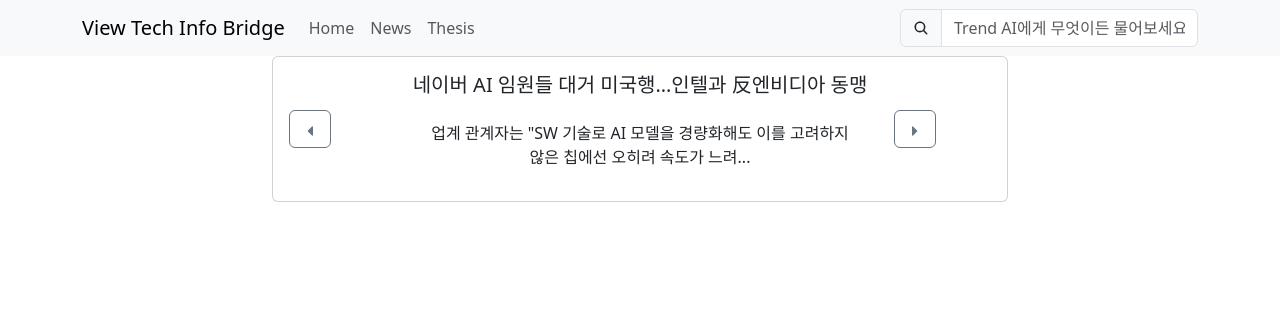
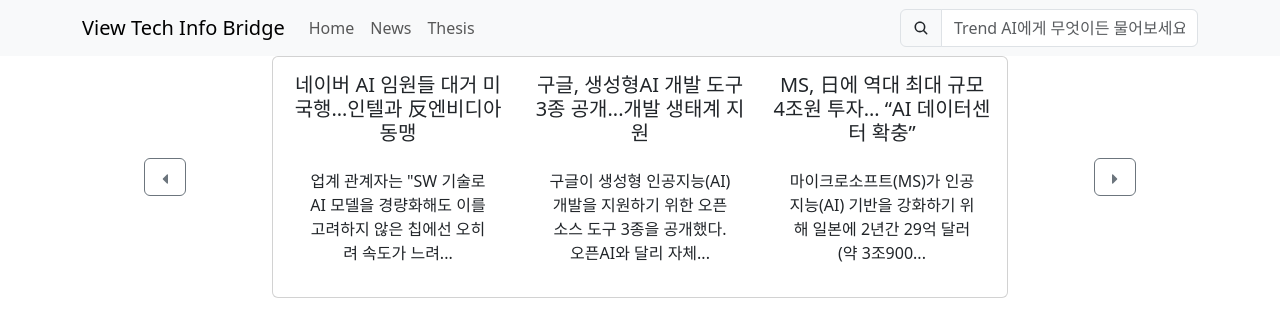
Before and after one commit to davJ-star/view-tech-info-bridge, a React (Create React App) app in the folder src/main/front/: page / in a window 1280 px wide. Shown: the top 336 px of the page. Built offline with nearby package versions, Linux system fonts and the light colour scheme.

Commit message:
feat: 3 stage slide

```diff
--- a/src/main/front/src/screens/home/index.tsx
+++ b/src/main/front/src/screens/home/index.tsx
@@ -30,32 +30,40 @@
         "\"울 엄마도 나도 20대 '리즈' 시절로 돌아갈 수 있다\"…'이것' 하나면 된다",
       body: "데뷔 62년차 ‘국민 배우’이자 ‘국민 엄마’ ‘국민 할매’ 나문희 씨가 영화 '수상한 그녀'처럼 20대 리...",
     },
+    {
+      title: '삼성페이 사용자 70% 삼성월렛으로 전환',
+      body: '삼성전자는 기존 삼성페이 사용자의 70% 이상이 삼성월렛으로 전환했다고 밝혔다. 삼성월렛 출...',
+    },
   ]);
   const [currentIndex, setCurrentIndex] = useState<number>(0);
 
   const handleNextNews = useCallback<() => void>(() => {
-    setCurrentIndex((currentIndex + 1) % news.length);
+    setCurrentIndex((currentIndex + 3) % news.length);
   }, [currentIndex, news.length]);
 
   const handlePrevNews = useCallback<() => void>(() => {
-    setCurrentIndex((currentIndex - 1 + news.length) % news.length);
+    setCurrentIndex((currentIndex - 3 + news.length) % news.length);
   }, [currentIndex, news.length]);
 
   console.log(currentIndex);
 
   return (
     <Container>
-      <Row className="justify-content-center">
-        <Col xs={12} md={8}>
+      <Row className="justify-content-center align-items-center">
+        <Col xs={2}>
+          <Button
+            variant="outline-secondary"
+            onClick={handlePrevNews}
+            className="d-block mx-auto"
+          >
+            <FaCaretLeft />
+          </Button>
+        </Col>
+        <Col xs={8} md={8}>
           <Card>
             <Card.Body>
-              <Row className="align-items-center">
-                <Col xs={2}>
-                  <Button variant="outline-secondary" onClick={handlePrevNews}>
-                    <FaCaretLeft />
-                  </Button>
-                </Col>
-                <Col xs={8} className="text-center">
+              <Row>
+                <Col xs={4} className="text-center">
                   <Card.Title
                     dangerouslySetInnerHTML={{
                       __html: news[currentIndex].title,
@@ -67,14 +75,42 @@
                     }}
                   />
                 </Col>
-                <Col xs={2}>
-                  <Button variant="outline-secondary" onClick={handleNextNews}>
-                    <FaCaretRight />
-                  </Button>
+                <Col xs={4} className="text-center">
+                  <Card.Title
+                    dangerouslySetInnerHTML={{
+                      __html: news[currentIndex + 1].title,
+                    }}
+                  />
+                  <Card.Body
+                    dangerouslySetInnerHTML={{
+                      __html: news[currentIndex + 1].body,
+                    }}
+                  />
+                </Col>
+                <Col xs={4} className="text-center">
+                  <Card.Title
+                    dangerouslySetInnerHTML={{
+                      __html: news[currentIndex + 2].title,
+                    }}
+                  />
+                  <Card.Body
+                    dangerouslySetInnerHTML={{
+                      __html: news[currentIndex + 2].body,
+                    }}
+                  />
                 </Col>
               </Row>
             </Card.Body>
           </Card>
+        </Col>
+        <Col xs={2}>
+          <Button
+            variant="outline-secondary"
+            onClick={handleNextNews}
+            className="d-block mx-auto"
+          >
+            <FaCaretRight />
+          </Button>
         </Col>
       </Row>
     </Container>
```
